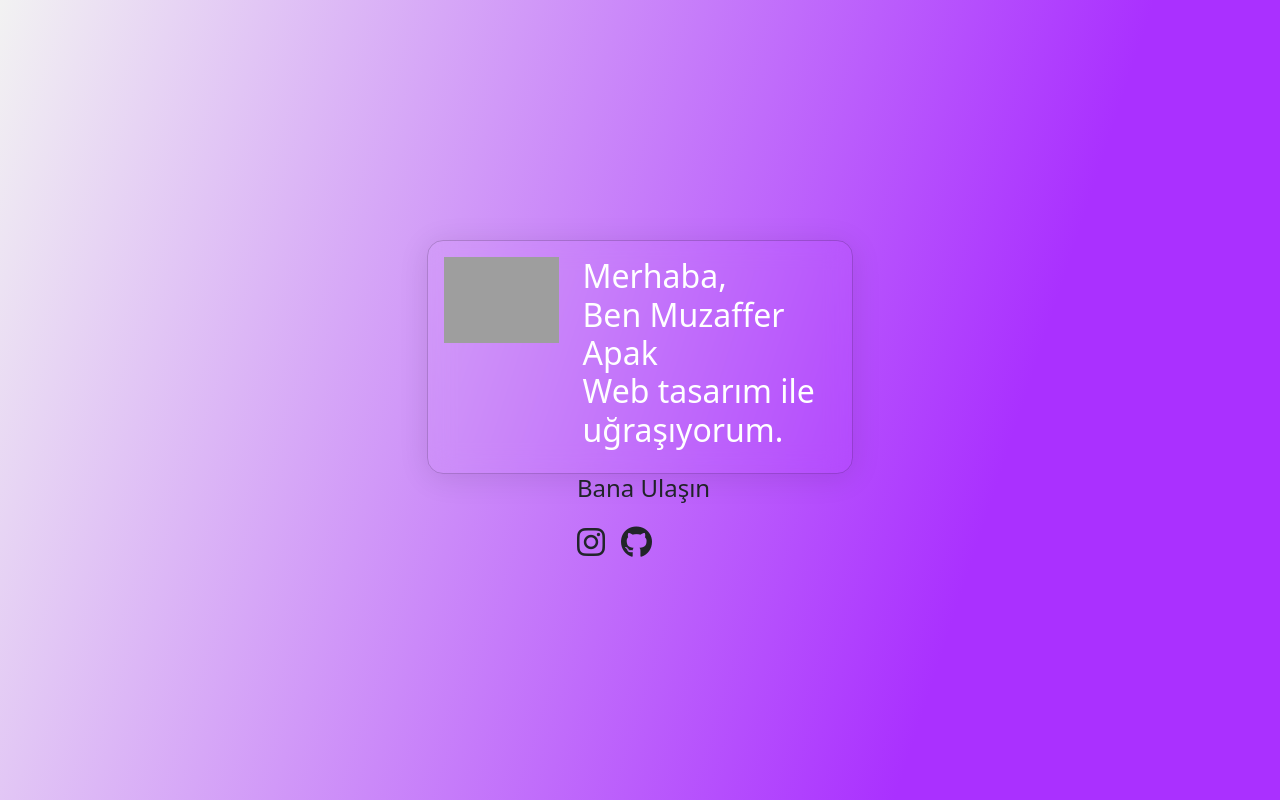
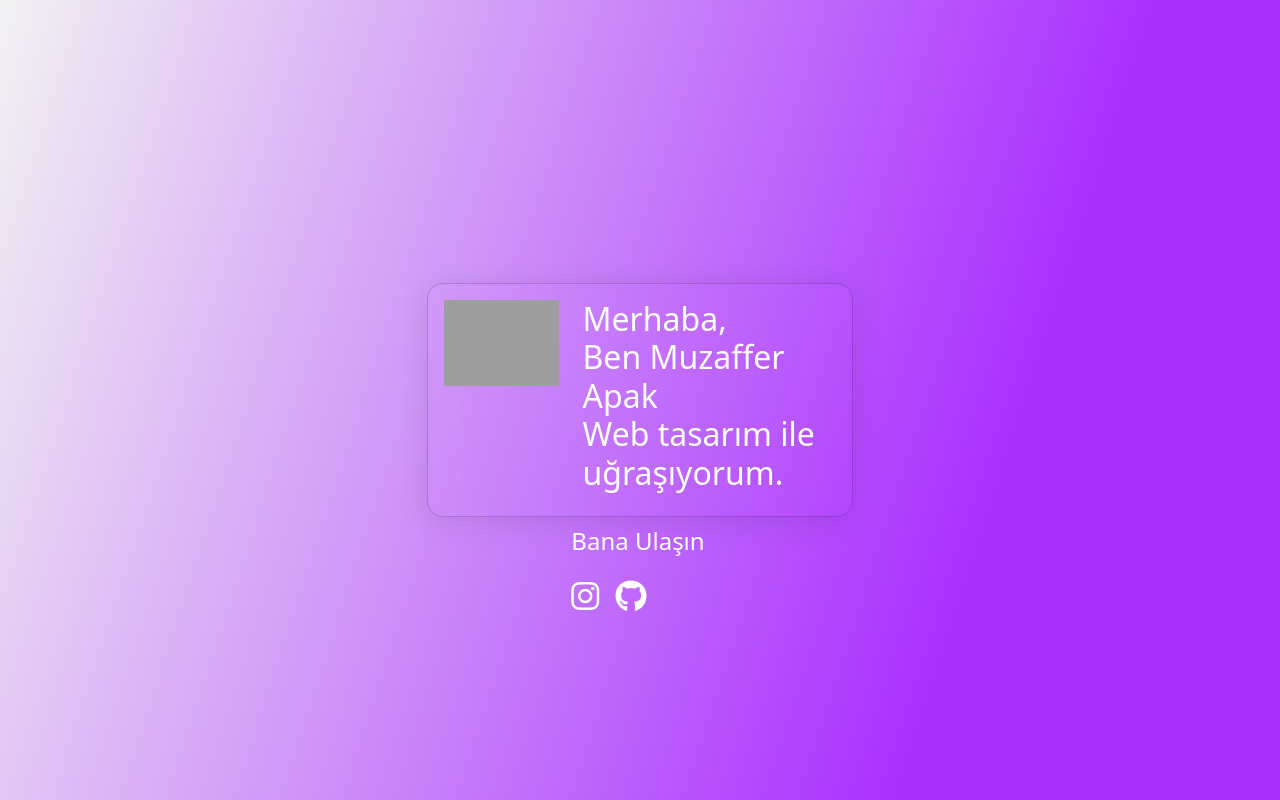
Before and after one commit to mzffr0/mzffr0.github.io, a plain HTML site: page index.html in a window 1280 px wide. Drawn offline with nearby package versions, Linux system fonts and the light colour scheme; grey boxes are pictures that could not be loaded.

Commit message:
Update style.css

```diff
--- a/style.css
+++ b/style.css
@@ -28,3 +28,14 @@ backdrop-filter: blur(12.6px);
 -webkit-backdrop-filter: blur(12.6px);
 color:white;
 }
+
+.card-color{
+color:white;
+}
+
+.low{
+  position: absolute;
+  right: 520px;
+  width: 300px;
+  padding: 10px;
+}
```
